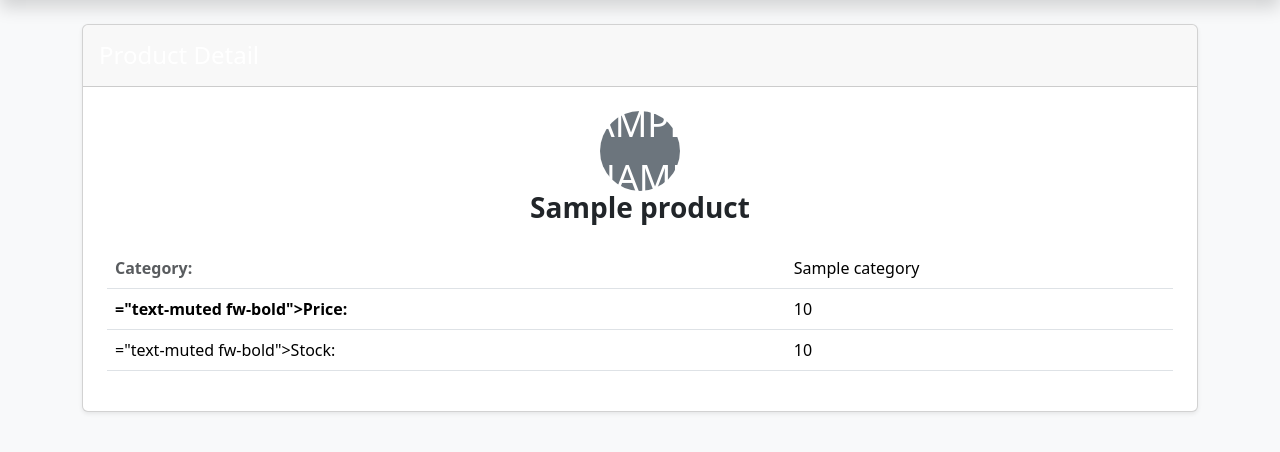
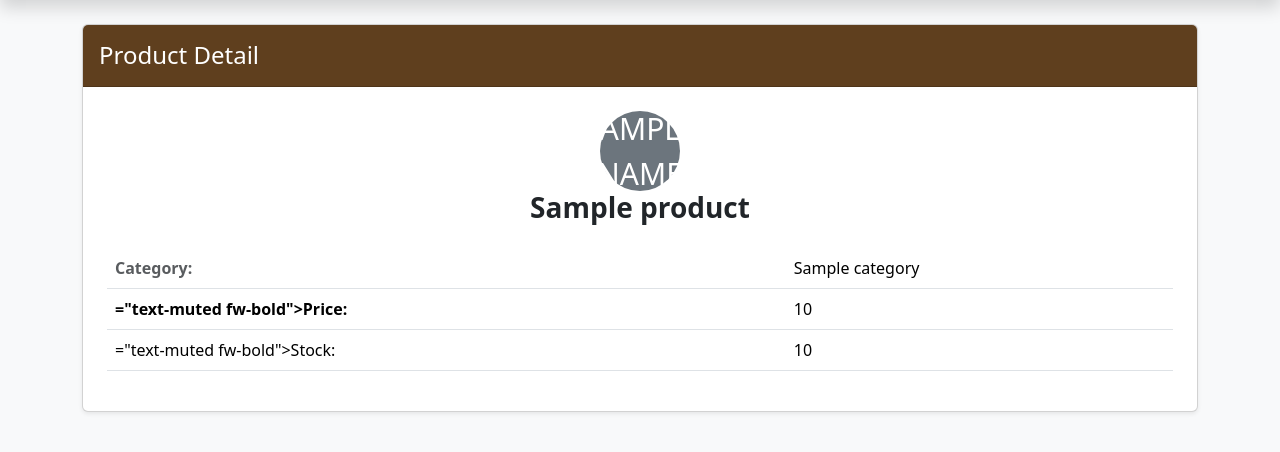
Before and after one commit to kadam768550/python-training, a Flask app: template templates/detail.html in a window 1280 px wide. Shown: the part 56-508 px from the top of the page. Run offline with Flask 3, Linux system fonts and the light colour scheme; the template is opened without the code that fills it: most values are stand-ins (such as "Sample title", 1, 10 or a date in 2020).

Commit message:
Day 11: SELECT, DELETE, QUERY

```diff
--- a/app.py
+++ b/app.py
@@ -1,6 +1,6 @@
 from mimetypes import init
 
-from flask import Flask, render_template, request, redirect, flash, url_for
+from flask import Flask, render_template, request, redirect, url_for, flash
 
 from database import get_db, init_db # Importing the database connection function
 
@@ -69,17 +69,17 @@ def product():
     conn = get_db()
     products = conn.execute("SELECT * FROM products ORDER BY id DESC").fetchall()
     conn.close()
-    return render_template("product.html", products=products)
+    return render_template("products.html", products=products)
 
-@app.route("/edit/<int:id>")
-def edit_product(id):
+@app.route("/products/<int:id>")
+def product_detail(id):
     conn = get_db()
     product = conn.execute("SELECT * FROM products WHERE id = ?", (id,)).fetchone()
     conn.close()
 
     if product is None:
         flash("Product not found.", "danger")
-        return render_template("product.html", products=products)
+        return redirect(url_for("product")) #Function name of your products page
 
     return render_template("detail.html", product=product)
 
@@ -126,7 +126,7 @@ def delete_product(id):
     if product is None:
         flash("Product not found.", "danger")
         conn.close()
-        return render_template("product.html", products=products)
+        return redirect(url_for('product'))
 
     conn.execute('DELETE FROM products WHERE id = ?', (id,))
     conn.commit()
--- a/templates/detail.html
+++ b/templates/detail.html
@@ -9,7 +9,7 @@
         <!--Detail card-->
         <div class="card shadow-sm mb-4">
             <div class="card-header py-3"
-                style="background-color: #5f3fle;">
+                style="background-color: #5f3f1e;">
                 <h4 class="mb-0 text-white">
                     Product Detail
                 </h4>
@@ -19,8 +19,8 @@
                  <div class="text-center mb-4">
                     <div class="avatar rounded-circle bg-secondary text-white
                                 d-inline-flex align-items-center justify-content-center"
-                         style="width: 80px; height: 80px; font-size: 36px;">
-                        {{ products[0].name[0] | upper }}
+                         style="width: 80px; height: 80px; font-size: 30px;">
+                        {{ product[0].name[0] | upper }}
                     </div>
                     <h3 class="fw-bold">{{ products['name'] }}</h3>
                 </div>
@@ -29,15 +29,15 @@
                 <table class="table tabale-borderless">
                     <tr>
                         <th class="text-muted fw-bold">Category:</th>
-                        <td>{{ products['category']}}</td>
+                        <td>{{ products['category'] }}</td>
                     </tr>
                     <tr>
                         <th class>="text-muted fw-bold">Price:</th>
-                        <td>{{ products['price']}}</td>
+                        <td>{{ products['price'] }}</td>
                     </tr>
                     <tr>
                         <td class>="text-muted fw-bold">Stock:</td>
-                        <td>{{ products['stock']}}</td>
+                        <td>{{ products['stock'] }}</td>
                     </tr>
                 </table>
             </div>
```
Also changed, not shown: templates/products.html (renamed from templates/product.html, +6 -2 lines), myproject.db.
